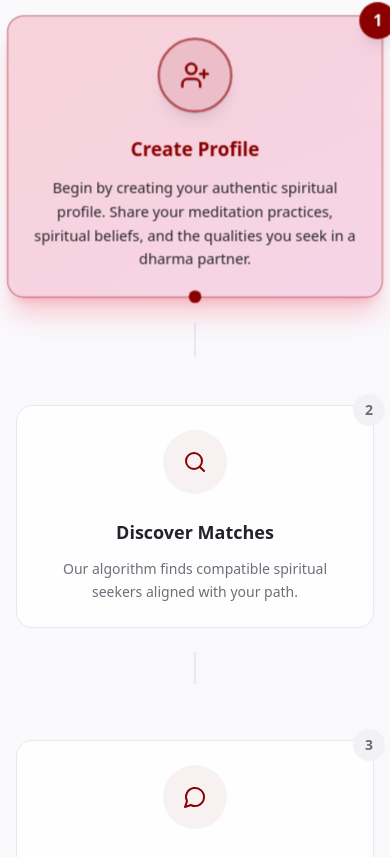
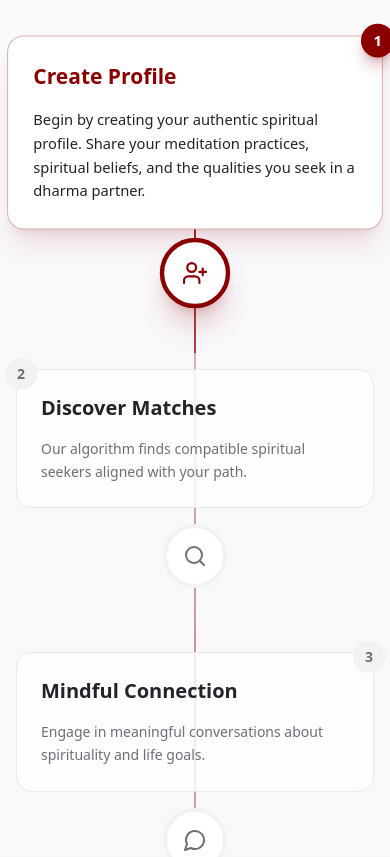
Before and after one commit to harman8055v/dharmasaathi_UI, a Next.js app: page / in a window 390 px wide. Shown: the part 3927-4784 px from the top of the page. Built offline with nearby package versions, Linux system fonts and the light colour scheme; a web font is replaced by a local one; what @supabase/auth-helpers-nextjs would draw is missing.

Commit message:
feat: redesign vertical timeline with improved color scheme and layout
Implement vertical timeline with alternating left-right steps and enhanced visual hierarchy.

#VERCEL_SKIP

Co-authored-by: null <215407586+harman8055v@users.noreply.github.com>

```diff
--- a/components/how-it-works.tsx
+++ b/components/how-it-works.tsx
@@ -8,146 +8,101 @@ export default function HowItWorks() {
 
   const steps = [
     {
-      icon: <UserPlus className="h-6 md:h-8 w-6 md:w-8 text-primary" />,
+      icon: <UserPlus className="h-6 md:h-8 w-6 md:w-8" />,
       title: "Create Profile",
       description: "Share your spiritual journey, practices, and what you seek in a partner.",
       detail:
         "Begin by creating your authentic spiritual profile. Share your meditation practices, spiritual beliefs, and the qualities you seek in a dharma partner.",
-      color: "from-rose-500/20 to-pink-500/20",
-      glow: "shadow-rose-500/25",
     },
     {
-      icon: <Search className="h-6 md:h-8 w-6 md:w-8 text-primary" />,
+      icon: <Search className="h-6 md:h-8 w-6 md:w-8" />,
       title: "Discover Matches",
       description: "Our algorithm finds compatible spiritual seekers aligned with your path.",
       detail:
         "Our intelligent matching system analyzes your spiritual compatibility, values, and practices to connect you with like-minded souls on similar journeys.",
-      color: "from-blue-500/20 to-indigo-500/20",
-      glow: "shadow-blue-500/25",
     },
     {
-      icon: <MessageCircle className="h-6 md:h-8 w-6 md:w-8 text-primary" />,
+      icon: <MessageCircle className="h-6 md:h-8 w-6 md:w-8" />,
       title: "Mindful Connection",
       description: "Engage in meaningful conversations about spirituality and life goals.",
       detail:
         "Connect through deep, meaningful conversations about your spiritual practices, life philosophy, and shared aspirations for growth and enlightenment.",
-      color: "from-green-500/20 to-emerald-500/20",
-      glow: "shadow-green-500/25",
     },
     {
-      icon: <Heart className="h-6 md:h-8 w-6 md:w-8 text-primary" />,
+      icon: <Heart className="h-6 md:h-8 w-6 md:w-8" />,
       title: "Begin Together",
       description: "Start your shared spiritual journey with your dharma partner.",
       detail:
         "Embark on a beautiful journey of spiritual growth together, supporting each other's path to enlightenment and building a conscious relationship.",
-      color: "from-purple-500/20 to-violet-500/20",
-      glow: "shadow-purple-500/25",
     },
   ]
 
   return (
-    <section
-      id="how-it-works"
-      className="py-12 md:py-16 lg:py-24 bg-gradient-to-b from-background to-background/90 overflow-hidden"
-    >
+    <section id="how-it-works" className="py-12 md:py-16 lg:py-24 bg-gradient-to-b from-background to-muted/20">
       <div className="container px-4 md:px-6">
-        <div className="flex flex-col items-center justify-center space-y-4 text-center mb-12 md:mb-16">
-          <h2 className="text-2xl md:text-3xl font-bold tracking-tighter sm:text-4xl lg:text-5xl animate-fade-in-up">
+        {/* Header */}
+        <div className="flex flex-col items-center justify-center space-y-4 text-center mb-16 md:mb-20">
+          <h2 className="text-2xl md:text-3xl font-bold tracking-tighter sm:text-4xl lg:text-5xl">
             Your Spiritual Journey
           </h2>
-          <p className="max-w-[700px] text-muted-foreground text-base md:text-lg lg:text-xl leading-relaxed px-4 animate-fade-in-up delay-200">
+          <p className="max-w-[700px] text-muted-foreground text-base md:text-lg lg:text-xl leading-relaxed px-4">
             Four transformative steps to find your spiritual partner
           </p>
         </div>
 
-        {/* Interactive Journey Path */}
-        <div className="relative max-w-6xl mx-auto">
-          {/* Connection Lines */}
-          <div className="hidden lg:block absolute top-1/2 left-0 right-0 h-0.5 bg-gradient-to-r from-transparent via-primary/30 to-transparent transform -translate-y-1/2 z-0" />
+        {/* Vertical Timeline */}
+        <div className="relative max-w-4xl mx-auto">
+          {/* Central Timeline Line */}
+          <div className="absolute left-1/2 transform -translate-x-1/2 w-0.5 h-full bg-gradient-to-b from-primary/20 via-primary/40 to-primary/20" />
 
-          {/* Progress Indicator */}
+          {/* Active Progress Line */}
           <div
-            className="hidden lg:block absolute top-1/2 left-0 h-0.5 bg-gradient-to-r from-primary to-primary/60 transform -translate-y-1/2 z-10 transition-all duration-1000 ease-out"
-            style={{ width: `${((activeStep + 1) / steps.length) * 100}%` }}
+            className="absolute left-1/2 transform -translate-x-1/2 w-0.5 bg-gradient-to-b from-primary to-primary/60 transition-all duration-1000 ease-out"
+            style={{ height: `${((activeStep + 1) / steps.length) * 100}%` }}
           />
 
-          {/* Steps Grid */}
-          <div className="grid grid-cols-1 sm:grid-cols-2 lg:grid-cols-4 gap-8 md:gap-6 relative z-20">
+          {/* Steps */}
+          <div className="space-y-12 md:space-y-16">
             {steps.map((step, index) => (
               <div
                 key={index}
-                className={`group cursor-pointer transition-all duration-500 ${
-                  activeStep === index ? "scale-105" : "hover:scale-102"
-                }`}
+                className={`relative flex items-center ${
+                  index % 2 === 0 ? "md:flex-row" : "md:flex-row-reverse"
+                } flex-col group cursor-pointer`}
                 onMouseEnter={() => setActiveStep(index)}
                 onClick={() => setActiveStep(index)}
               >
-                {/* Step Card */}
+                {/* Content Card */}
+                <div className={`w-full md:w-5/12 ${index % 2 === 0 ? "md:pr-8" : "md:pl-8"}`}>
                   <div
                     className={`
-                  relative p-6 rounded-2xl border transition-all duration-500
+                      relative p-6 md:p-8 rounded-2xl border transition-all duration-500 transform
                       ${
                         activeStep === index
-                      ? `bg-gradient-to-br ${step.color} border-primary/50 shadow-xl ${step.glow}`
-                      : "bg-white/80 border-border hover:border-primary/30 hover:shadow-lg"
+                          ? "bg-white shadow-xl border-primary/30 scale-105 shadow-primary/10"
+                          : "bg-white/80 border-border hover:border-primary/20 hover:shadow-lg hover:scale-102"
                       }
-                  backdrop-blur-sm
                     `}
                   >
-                  {/* Step Number */}
+                    {/* Step Number Badge */}
                     <div
                       className={`
-                    absolute -top-3 -right-3 w-8 h-8 rounded-full flex items-center justify-center text-sm font-bold transition-all duration-300
+                        absolute -top-3 ${index % 2 === 0 ? "-right-3" : "-left-3"}
+                        w-8 h-8 rounded-full flex items-center justify-center text-sm font-bold transition-all duration-300
                         ${
                           activeStep === index
-                        ? "bg-primary text-primary-foreground shadow-lg scale-110"
-                        : "bg-muted text-muted-foreground group-hover:bg-primary/20"
+                            ? "bg-primary text-white shadow-lg shadow-primary/30"
+                            : "bg-muted text-muted-foreground group-hover:bg-primary/10"
                         }
                       `}
                     >
                       {index + 1}
                     </div>
 
-                  {/* Icon Container */}
-                  <div className="relative mb-6 flex justify-center">
-                    <div
-                      className={`
-                      relative flex h-16 w-16 items-center justify-center rounded-full transition-all duration-500
-                      ${
-                        activeStep === index
-                          ? "bg-primary/10 shadow-lg scale-110"
-                          : "bg-primary/5 group-hover:bg-primary/10 group-hover:scale-105"
-                      }
-                    `}
-                    >
-                      {/* Animated Ring */}
-                      <div
-                        className={`
-                        absolute inset-0 rounded-full border-2 transition-all duration-500
-                        ${
-                          activeStep === index
-                            ? "border-primary animate-pulse-glow"
-                            : "border-transparent group-hover:border-primary/30"
-                        }
-                      `}
-                      />
-
-                      {/* Icon */}
-                      <div
-                        className={`transition-all duration-300 ${
-                          activeStep === index ? "text-primary scale-110" : "text-primary/70 group-hover:text-primary"
-                        }`}
-                      >
-                        {step.icon}
-                      </div>
-                    </div>
-                  </div>
-
-                  {/* Content */}
-                  <div className="text-center space-y-3">
+                    <div className="space-y-4">
                       <h3
                         className={`
-                      text-lg md:text-xl font-bold transition-all duration-300
+                          text-xl md:text-2xl font-bold transition-colors duration-300
                           ${activeStep === index ? "text-primary" : "text-foreground group-hover:text-primary"}
                         `}
                       >
@@ -164,35 +119,59 @@ export default function HowItWorks() {
                       </p>
                     </div>
 
-                  {/* Active Step Indicator */}
+                    {/* Connecting Arrow */}
                     <div
                       className={`
-                    absolute bottom-0 left-1/2 transform -translate-x-1/2 translate-y-1/2 w-3 h-3 rounded-full transition-all duration-300
-                    ${activeStep === index ? "bg-primary shadow-lg" : "bg-transparent"}
+                        hidden md:block absolute top-1/2 transform -translate-y-1/2
+                        ${index % 2 === 0 ? "-right-4" : "-left-4"}
+                        w-8 h-0.5 transition-all duration-300
+                        ${activeStep === index ? "bg-primary" : "bg-border group-hover:bg-primary/50"}
                       `}
                     />
                   </div>
+                </div>
 
-                {/* Mobile Connection Line */}
-                {index < steps.length - 1 && (
-                  <div className="lg:hidden flex justify-center my-6">
+                {/* Central Icon */}
+                <div className="relative z-10 flex-shrink-0 my-4 md:my-0">
                   <div
                     className={`
-                      w-0.5 h-8 transition-all duration-500
-                      ${index < activeStep ? "bg-primary" : "bg-border"}
+                      relative flex h-16 w-16 md:h-20 md:w-20 items-center justify-center rounded-full
+                      transition-all duration-500 border-4 bg-white
+                      ${
+                        activeStep === index
+                          ? "border-primary shadow-xl shadow-primary/20 scale-110"
+                          : "border-muted group-hover:border-primary/50 group-hover:scale-105"
+                      }
                     `}
-                    />
+                  >
+                    {/* Pulse Ring */}
+                    {activeStep === index && (
+                      <div className="absolute inset-0 rounded-full border-2 border-primary animate-ping opacity-20" />
+                    )}
+
+                    {/* Icon */}
+                    <div
+                      className={`
+                        transition-all duration-300
+                        ${activeStep === index ? "text-primary" : "text-muted-foreground group-hover:text-primary"}
+                      `}
+                    >
+                      {step.icon}
                     </div>
-                )}
+                  </div>
+                </div>
+
+                {/* Spacer for opposite side */}
+                <div className="hidden md:block w-5/12" />
               </div>
             ))}
           </div>
 
           {/* Call to Action */}
-          <div className="text-center mt-12 animate-fade-in-up delay-600">
-            <div className="inline-flex items-center gap-2 px-6 py-3 bg-gradient-to-r from-primary/10 to-primary/5 rounded-full border border-primary/20">
-              <Heart className="h-4 w-4 text-primary animate-pulse" />
-              <span className="text-sm font-medium text-primary">Ready to begin your journey?</span>
+          <div className="text-center mt-16 md:mt-20">
+            <div className="inline-flex items-center gap-3 px-8 py-4 bg-gradient-to-r from-primary/5 to-primary/10 rounded-full border border-primary/20 hover:border-primary/30 transition-all duration-300 hover:shadow-lg hover:shadow-primary/10">
+              <Heart className="h-5 w-5 text-primary" />
+              <span className="text-base font-medium text-primary">Ready to begin your journey?</span>
             </div>
           </div>
         </div>
```
Lines whose indentation alone changed are shown as unchanged.
